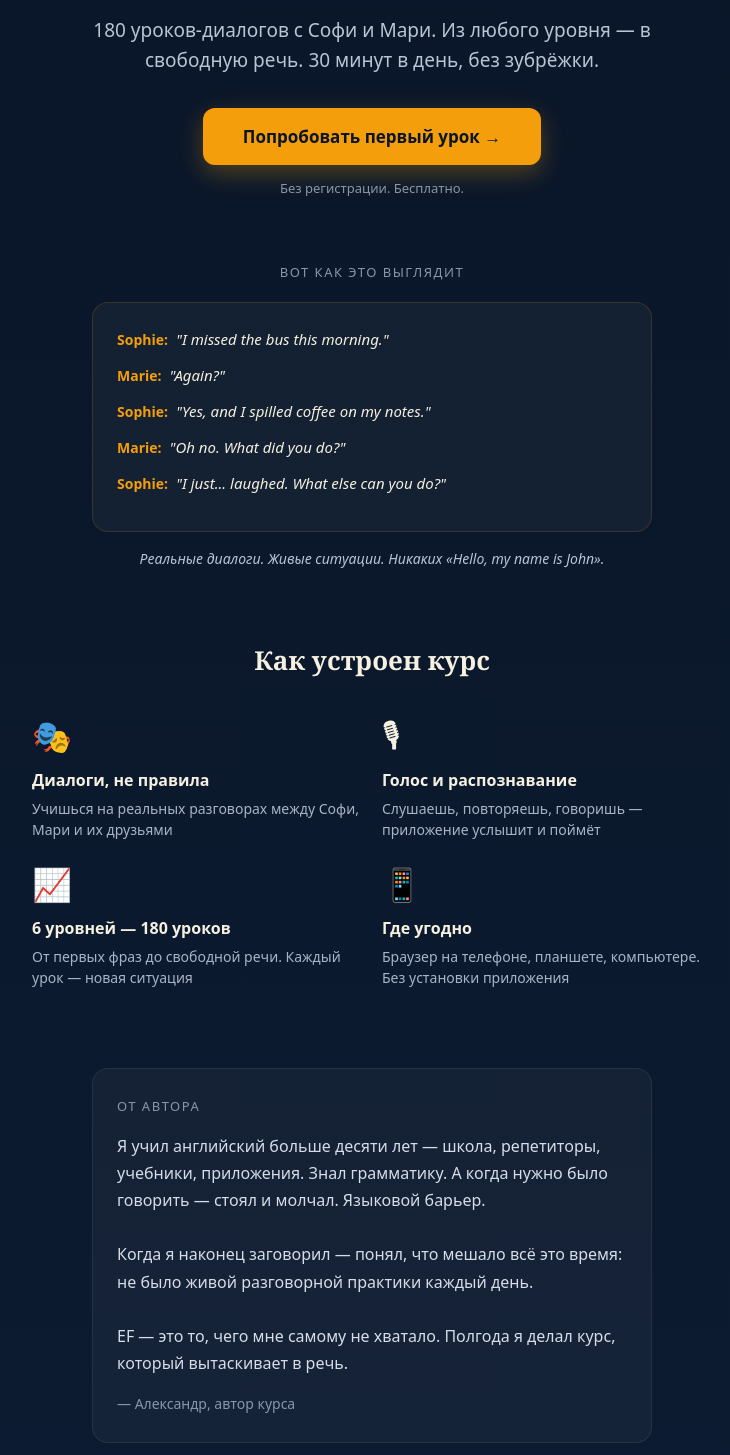
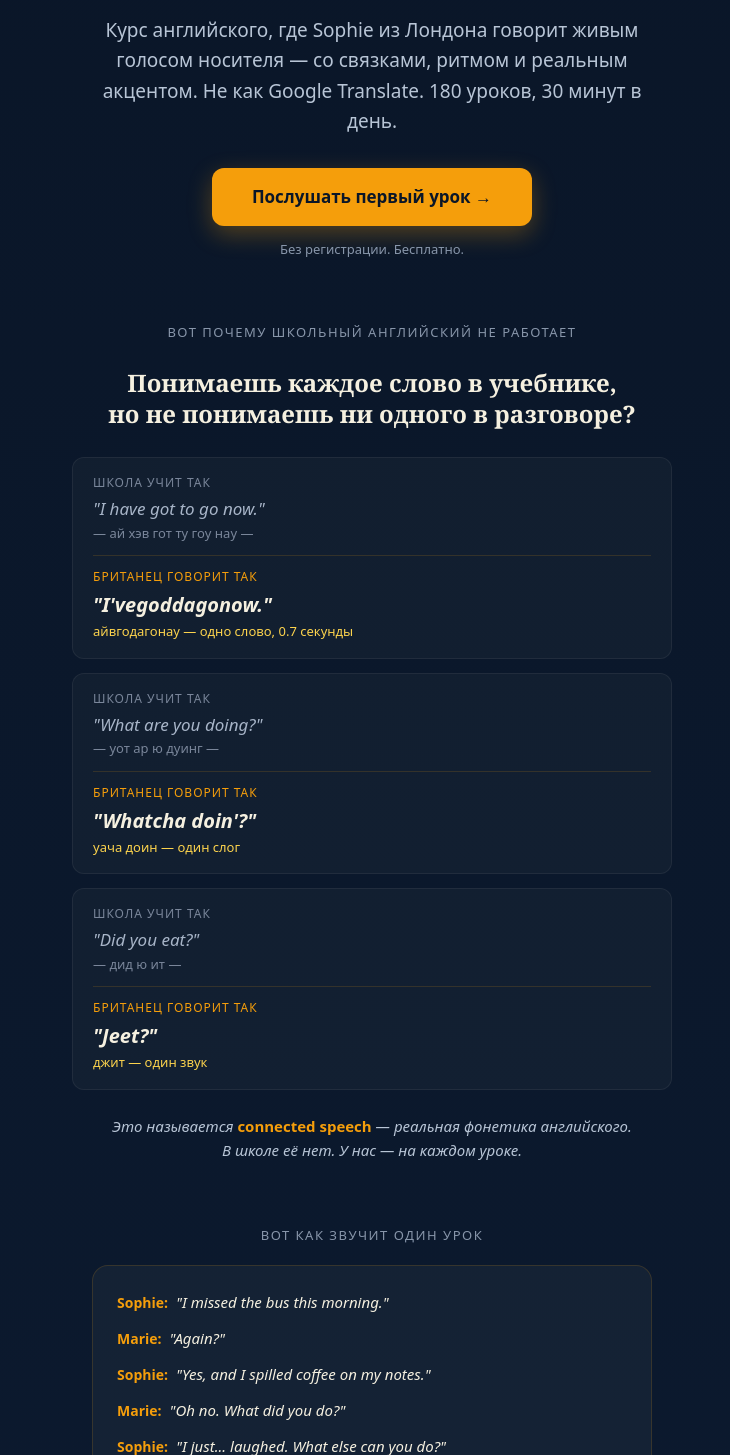
Before and after one commit to shuligne-ops/everyday-fluency2, a Next.js app: page /start in a window 1280 px wide. Shown: the part 215-1670 px from the top of the page, without its empty margins (268-998 px from the left). Built offline with nearby package versions, Linux system fonts and the light colour scheme.

Commit message:
Update page.tsx

```diff
--- a/src/app/start/page.tsx
+++ b/src/app/start/page.tsx
@@ -1,17 +1,16 @@
 'use client'
 
-import { useState, useEffect, Suspense } from 'react'
+import { useEffect, Suspense } from 'react'
 import { useSearchParams, useRouter } from 'next/navigation'
 
-// Этот лендинг — точка приземления для рекламного трафика.
-// НЕ показывает селектор уроков. Одна цель: довести до клика "Попробовать первый урок".
-// UTM-параметры из URL сохраняем в localStorage, чтобы потом сматчить с регистрацией.
+// Этот лендинг — точка приземления для рекламного трафика EF.
+// Главный аргумент: ЗВУЧАНИЕ. Школа учит читать — мы учим звучать.
+// UTM-параметры из URL сохраняем в localStorage для атрибуции.
 
 function StartContent() {
   const router = useRouter()
   const searchParams = useSearchParams()
 
-  // Сохраняем UTM в localStorage для последующей атрибуции платежей к рекламной кампании
   useEffect(() => {
     const utms = ['utm_source', 'utm_medium', 'utm_campaign', 'utm_content']
     const data: Record<string, string> = {}
@@ -28,8 +27,6 @@ function StartContent() {
   }, [searchParams])
 
   function startFirstLesson() {
-    // Первый урок A1 — id зависит от данных в Supabase, но ссылка на главную с автозапуском
-    // самого первого. Простой путь: редирект на главную, фронт сам подхватит дефолт A1-01.
     router.push('/?lesson=1')
   }
 
@@ -69,7 +66,8 @@ function StartContent() {
           margin: '0 0 20px',
           color: '#f5f0e0',
         }}>
-          Перестань стесняться<br/>говорить по-английски
+          Школа дала тебе чтение.<br/>
+          <span style={{ color: '#f59e0b' }}>Мы даём звук.</span>
         </h1>
 
         <p style={{
@@ -79,7 +77,7 @@ function StartContent() {
           maxWidth: '560px',
           margin: '0 auto 32px',
         }}>
-          180 уроков-диалогов с Софи и Мари. Из любого уровня — в свободную речь. 30 минут в день, без зубрёжки.
+          Курс английского, где Sophie из Лондона говорит живым голосом носителя — со связками, ритмом и реальным акцентом. Не как Google Translate. 180 уроков, 30 минут в день.
         </p>
 
         <button
@@ -97,7 +95,7 @@ function StartContent() {
             boxShadow: '0 8px 24px rgba(245, 158, 11, 0.3)',
           }}
         >
-          Попробовать первый урок →
+          Послушать первый урок →
         </button>
 
         <p style={{
@@ -109,7 +107,68 @@ function StartContent() {
         </p>
       </section>
 
-      {/* DIALOGUE PREVIEW — чтобы человек СРАЗУ увидел что это */}
+      {/* THE GAP — главный новый блок */}
+      <section style={{
+        maxWidth: '640px',
+        margin: '0 auto',
+        padding: '32px 20px',
+      }}>
+        <p style={{
+          textAlign: 'center',
+          color: '#8896aa',
+          fontSize: '13px',
+          letterSpacing: '1.5px',
+          marginBottom: '24px',
+        }}>
+          ВОТ ПОЧЕМУ ШКОЛЬНЫЙ АНГЛИЙСКИЙ НЕ РАБОТАЕТ
+        </p>
+
+        <h2 style={{
+          fontFamily: 'var(--font-display, Georgia, serif)',
+          fontSize: '24px',
+          fontWeight: 700,
+          textAlign: 'center',
+          marginBottom: '28px',
+          color: '#f5f0e0',
+          lineHeight: 1.3,
+        }}>
+          Понимаешь каждое слово в учебнике,<br/>
+          но не понимаешь ни одного в разговоре?
+        </h2>
+
+        <GapRow
+          school='"I have got to go now."'
+          schoolPhonetic="— ай хэв гот ту гоу нау —"
+          real='"I&apos;vegoddagonow."'
+          realPhonetic="айвгодагонау — одно слово, 0.7 секунды"
+        />
+        <GapRow
+          school='"What are you doing?"'
+          schoolPhonetic="— уот ар ю дуинг —"
+          real='"Whatcha doin&apos;?"'
+          realPhonetic="уача доин — один слог"
+        />
+        <GapRow
+          school='"Did you eat?"'
+          schoolPhonetic="— дид ю ит —"
+          real='"Jeet?"'
+          realPhonetic="джит — один звук"
+        />
+
+        <p style={{
+          textAlign: 'center',
+          fontSize: '15px',
+          color: '#b8c5d6',
+          marginTop: '24px',
+          fontStyle: 'italic',
+          lineHeight: 1.6,
+        }}>
+          Это называется <strong style={{ color: '#f59e0b', fontStyle: 'normal' }}>connected speech</strong> — реальная фонетика английского.<br/>
+          В школе её нет. У нас — на каждом уроке.
+        </p>
+      </section>
+
+      {/* DIALOGUE PREVIEW */}
       <section style={{
         maxWidth: '600px',
         margin: '0 auto',
@@ -122,7 +181,7 @@ function StartContent() {
           letterSpacing: '1.5px',
           marginBottom: '20px',
         }}>
-          ВОТ КАК ЭТО ВЫГЛЯДИТ
+          ВОТ КАК ЗВУЧИТ ОДИН УРОК
         </p>
 
         <div style={{
@@ -145,7 +204,7 @@ function StartContent() {
           marginTop: '16px',
           fontStyle: 'italic',
         }}>
-          Реальные диалоги. Живые ситуации. Никаких «Hello, my name is John».
+          Реальные диалоги, живой акцент, настоящая скорость. Никаких «Hello, my name is John».
         </p>
       </section>
 
@@ -163,7 +222,7 @@ function StartContent() {
           marginBottom: '32px',
           color: '#f5f0e0',
         }}>
-          Как устроен курс
+          Что внутри курса
         </h2>
 
         <div style={{
@@ -171,10 +230,10 @@ function StartContent() {
           gridTemplateColumns: 'repeat(auto-fit, minmax(220px, 1fr))',
           gap: '20px',
         }}>
-          <Feature icon="🎭" title="Диалоги, не правила" text="Учишься на реальных разговорах между Софи, Мари и их друзьями" />
-          <Feature icon="🎙" title="Голос и распознавание" text="Слушаешь, повторяешь, говоришь — приложение услышит и поймёт" />
-          <Feature icon="📈" title="6 уровней — 180 уроков" text="От первых фраз до свободной речи. Каждый урок — новая ситуация" />
-          <Feature icon="📱" title="Где угодно" text="Браузер на телефоне, планшете, компьютере. Без установки приложения" />
+          <Feature icon="🎙" title="Живой голос Sophie" text="Не синтезатор. Живой британский акцент со связками, ритмом и реальной скоростью" />
+          <Feature icon="🎭" title="Connected speech" text="Wanna, gonna, hafta, jeet — реальная фонетика, которой не учат в школе" />
+          <Feature icon="🗣" title="Распознавание речи" text="Говоришь — приложение слышит и понимает. Тренировка произношения в одиночку" />
+          <Feature icon="📈" title="180 уроков, 6 уровней" text="От первых фраз до свободной речи. Каждый урок — новая ситуация" />
         </div>
       </section>
 
@@ -196,7 +255,7 @@ function StartContent() {
             letterSpacing: '1.5px',
             marginBottom: '16px',
           }}>
-            ОТ АВТОРА
+            ПОЧЕМУ Я СДЕЛАЛ ЭТОТ КУРС
           </p>
           <p style={{
             fontSize: '16px',
@@ -204,11 +263,13 @@ function StartContent() {
             color: '#d6dde8',
             margin: 0,
           }}>
-            Я учил английский больше десяти лет — школа, репетиторы, учебники, приложения. Знал грамматику. А когда нужно было говорить — стоял и молчал. Языковой барьер.
+            Я учил английский больше десяти лет. Школа, репетиторы, учебники, приложения. Знал грамматику. Читал статьи без словаря.
             <br/><br/>
-            Когда я наконец заговорил — понял, что мешало всё это время: не было живой разговорной практики каждый день.
+            А когда приехал в Лондон — не понял ни одной фразы в первом разговоре. Звуки шли — слов не было. Будто язык, которому меня учили, и язык, на котором говорят, — это два разных языка.
             <br/><br/>
-            EF — это то, чего мне самому не хватало. Полгода я делал курс, который вытаскивает в речь.
+            Через несколько месяцев я понял: они и правда разные. Школа учит, <strong>как слова пишутся</strong>. А носители говорят, <strong>как они звучат вместе</strong>. И этой второй системе в России не учат — ни в школе, ни в большинстве курсов.
+            <br/><br/>
+            Everyday Fluency — это то, чего мне самому не хватало все эти годы. Курс, где ты слышишь язык таким, какой он есть. И постепенно начинаешь сам звучать так же.
           </p>
           <p style={{
             marginTop: '16px',
@@ -241,7 +302,7 @@ function StartContent() {
           color: '#8896aa',
           marginBottom: '24px',
         }}>
-          Уровень A1 — навсегда бесплатно. Дальше по подписке.
+          Уровень A1 — навсегда бесплатно. Дальше один тариф открывает все уровни A2–C2.
         </p>
 
         <div style={{
@@ -287,11 +348,19 @@ function StartContent() {
           fontFamily: 'var(--font-display, Georgia, serif)',
           fontSize: '24px',
           fontWeight: 700,
-          marginBottom: '20px',
+          marginBottom: '12px',
           color: '#f5f0e0',
         }}>
-          Начни прямо сейчас
+          Услышь, как звучит английский на самом деле
         </h2>
+        <p style={{
+          fontSize: '15px',
+          color: '#b8c5d6',
+          marginBottom: '24px',
+          lineHeight: 1.5,
+        }}>
+          Первый урок — два клика, без регистрации.
+        </p>
 
         <button
           onClick={startFirstLesson}
@@ -308,7 +377,7 @@ function StartContent() {
             boxShadow: '0 8px 24px rgba(245, 158, 11, 0.3)',
           }}
         >
-          Открыть первый урок →
+          Послушать Sophie →
         </button>
 
         <p style={{
@@ -316,10 +385,11 @@ function StartContent() {
           fontSize: '13px',
           color: '#8896aa',
         }}>
-          Первые 30 уроков — бесплатно, без регистрации.
+          30 уроков A1 — бесплатно, без регистрации.
         </p>
       </section>
-  {/* TELEGRAM CHANNEL */}
+
+      {/* TELEGRAM CHANNEL */}
       <section style={{
         maxWidth: '600px',
         margin: '0 auto',
@@ -334,12 +404,12 @@ function StartContent() {
         }}>
           <p style={{
             fontSize: '14px',
-            color: '#475569',
+            color: '#b8c5d6',
             marginBottom: '12px',
             lineHeight: 1.5,
           }}>
             Не готовы начать сегодня? Подписывайтесь на канал —<br />
-            раз в несколько дней живая фраза или кусочек диалога.
+            живая фраза, разбор звука или диалог раз в несколько дней.
           </p>
           <a
             href="https://t.me/everyday_fluency"
@@ -347,11 +417,11 @@ function StartContent() {
             rel="noopener noreferrer"
             style={{
               display: 'inline-block',
-              color: '#d97706',
+              color: '#f59e0b',
               fontSize: '15px',
               fontWeight: 700,
               textDecoration: 'none',
-              borderBottom: '1px solid rgba(217, 119, 6, 0.4)',
+              borderBottom: '1px solid rgba(245, 158, 11, 0.4)',
               paddingBottom: '2px',
             }}
           >
@@ -359,9 +429,67 @@ function StartContent() {
           </a>
         </div>
       </section>
-   </div>
+    </div>
   )
 }
+
+function GapRow({ school, schoolPhonetic, real, realPhonetic }: { school: string; schoolPhonetic: string; real: string; realPhonetic: string }) {
+  return (
+    <div style={{
+      background: 'rgba(245, 240, 224, 0.03)',
+      borderRadius: '12px',
+      padding: '16px 20px',
+      marginBottom: '14px',
+      border: '1px solid rgba(245, 240, 224, 0.06)',
+    }}>
+      <div style={{ marginBottom: '10px' }}>
+        <p style={{
+          fontSize: '12px',
+          color: '#7a869a',
+          letterSpacing: '1px',
+          marginBottom: '4px',
+        }}>
+          ШКОЛА УЧИТ ТАК
+        </p>
+        <p style={{
+          fontSize: '17px',
+          color: '#a8b5c8',
+          fontStyle: 'italic',
+          marginBottom: '2px',
+        }}>
+          {school}
+        </p>
+        <p style={{ fontSize: '13px', color: '#7a869a' }}>{schoolPhonetic}</p>
+      </div>
+      <div style={{
+        height: '1px',
+        background: 'rgba(245, 158, 11, 0.15)',
+        margin: '12px 0',
+      }} />
+      <div>
+        <p style={{
+          fontSize: '12px',
+          color: '#f59e0b',
+          letterSpacing: '1px',
+          marginBottom: '4px',
+        }}>
+          БРИТАНЕЦ ГОВОРИТ ТАК
+        </p>
+        <p style={{
+          fontSize: '20px',
+          color: '#f5f0e0',
+          fontWeight: 700,
+          fontStyle: 'italic',
+          marginBottom: '2px',
+        }}>
+          {real}
+        </p>
+        <p style={{ fontSize: '13px', color: '#fcd34d' }}>{realPhonetic}</p>
+      </div>
+    </div>
+  )
+}
+
 function DialogueLine({ speaker, text }: { speaker: string; text: string }) {
   return (
     <div style={{ marginBottom: '12px' }}>
@@ -378,7 +506,7 @@ function DialogueLine({ speaker, text }: { speaker: string; text: string }) {
         fontSize: '15px',
         fontStyle: 'italic',
       }}>
-        "{text}"
+        &quot;{text}&quot;
       </span>
     </div>
   )
```
